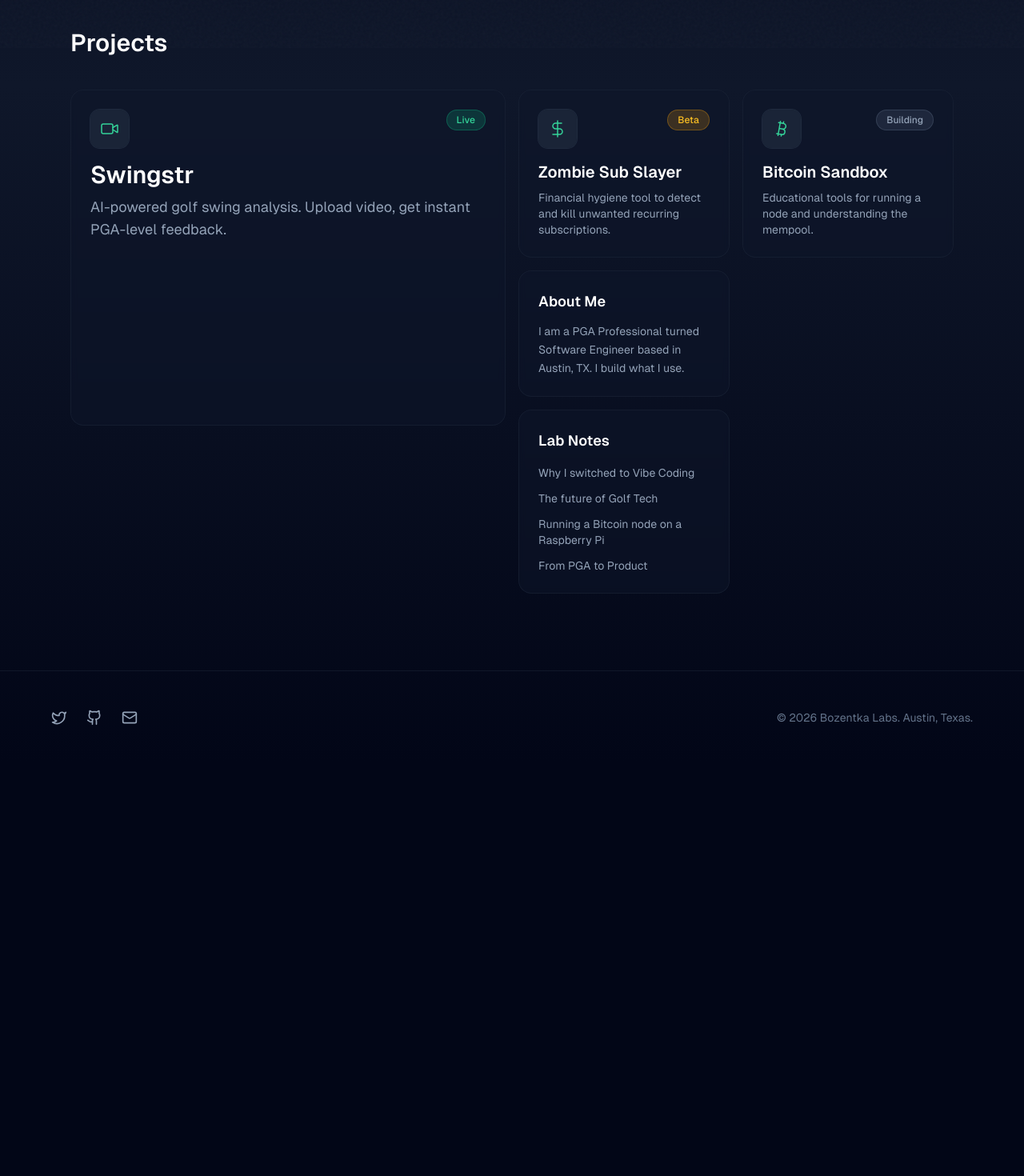
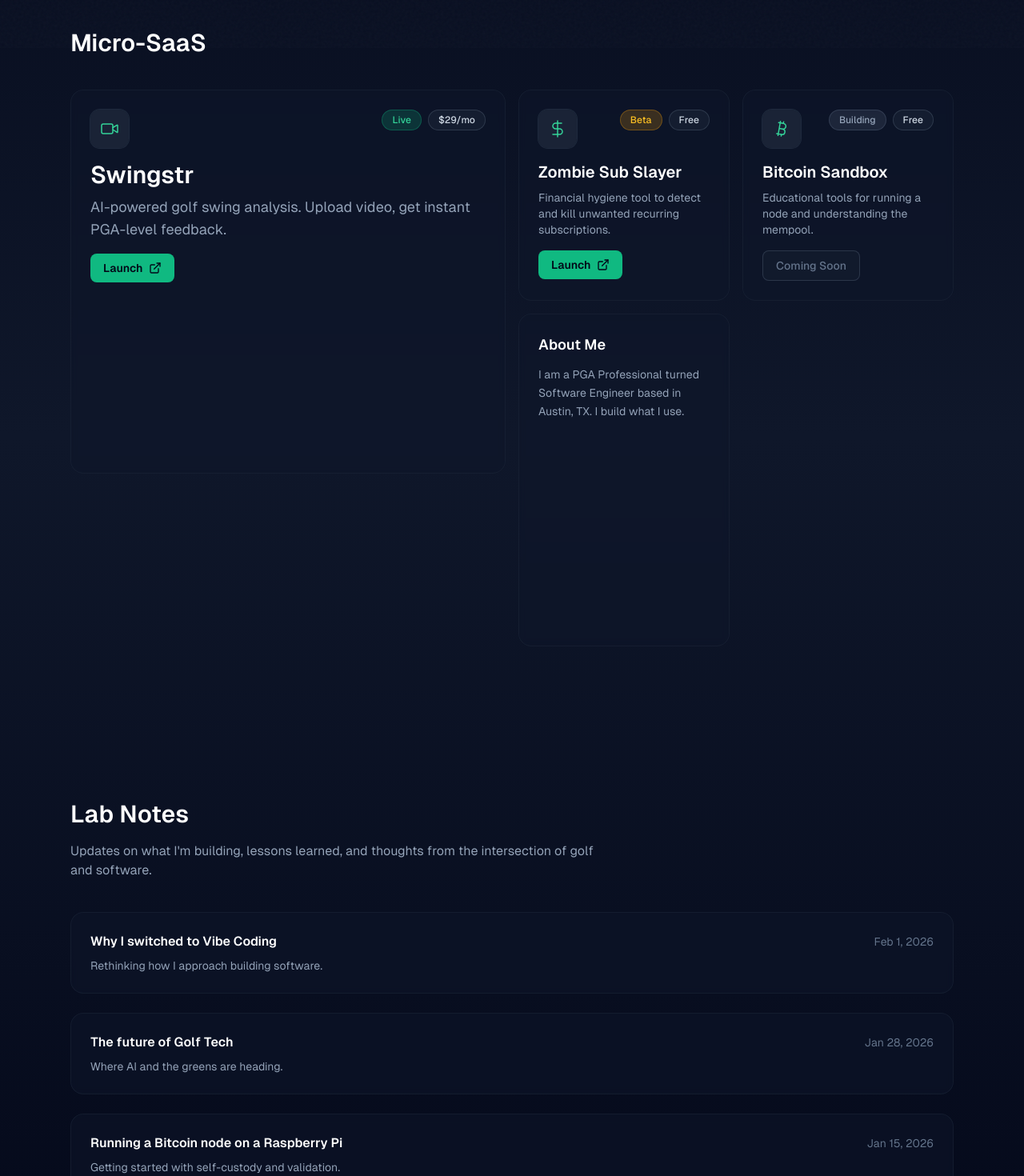
Before and after one commit to mpbozentka/bozentka.com, a Next.js app: page / in a window 1280 px wide. Shown: the part 740-2210 px from the top of the page at 80% size. Before the commit the page ends 1695 px from the top, so only its background shows below. Built offline with nearby package versions, Linux system fonts and the light colour scheme.

Commit message:
second commit

```diff
--- a/src/app/page.tsx
+++ b/src/app/page.tsx
@@ -3,10 +3,30 @@ import { Hero } from "@/components/hero";
 import { ProjectCard } from "@/components/project-card";
 
 const labNotes = [
-  { title: "Why I switched to Vibe Coding", slug: "vibe-coding" },
-  { title: "The future of Golf Tech", slug: "golf-tech-future" },
-  { title: "Running a Bitcoin node on a Raspberry Pi", slug: "bitcoin-node-pi" },
-  { title: "From PGA to Product", slug: "pga-to-product" },
+  {
+    title: "Why I switched to Vibe Coding",
+    slug: "vibe-coding",
+    date: "Feb 1, 2026",
+    excerpt: "Rethinking how I approach building software.",
+  },
+  {
+    title: "The future of Golf Tech",
+    slug: "golf-tech-future",
+    date: "Jan 28, 2026",
+    excerpt: "Where AI and the greens are heading.",
+  },
+  {
+    title: "Running a Bitcoin node on a Raspberry Pi",
+    slug: "bitcoin-node-pi",
+    date: "Jan 15, 2026",
+    excerpt: "Getting started with self-custody and validation.",
+  },
+  {
+    title: "From PGA to Product",
+    slug: "pga-to-product",
+    date: "Jan 5, 2026",
+    excerpt: "How the fairway led me to the keyboard.",
+  },
 ];
 
 export default function Home() {
@@ -20,15 +40,17 @@ export default function Home() {
           className="mx-auto max-w-6xl px-6 py-16 md:py-24"
         >
           <h2 className="mb-10 text-2xl font-semibold text-white md:text-3xl">
-            Projects
+            Micro-SaaS
           </h2>
-          <div className="grid auto-rows-[minmax(180px,auto)] gap-4 sm:grid-cols-2 lg:grid-cols-4">
+          <div className="grid auto-rows-[minmax(200px,auto)] gap-4 sm:grid-cols-2 lg:grid-cols-4">
             <ProjectCard
               title="Swingstr"
               description="AI-powered golf swing analysis. Upload video, get instant PGA-level feedback."
               badge="Live"
               badgeVariant="live"
               icon="video"
+              pricing="$29/mo"
+              launchUrl="https://swingstr.com"
               featured
             />
             <ProjectCard
@@ -37,6 +59,8 @@ export default function Home() {
               badge="Beta"
               badgeVariant="beta"
               icon="dollar"
+              pricing="Free"
+              launchUrl="https://zombiesublayer.com"
             />
             <ProjectCard
               title="Bitcoin Sandbox"
@@ -44,6 +68,8 @@ export default function Home() {
               badge="Building"
               badgeVariant="building"
               icon="bitcoin"
+              pricing="Free"
+              launchUrl={null}
             />
             <div className="flex flex-col gap-4 sm:col-span-2 lg:col-span-1 lg:row-span-2">
               <article className="group flex-1 rounded-2xl border border-slate-800/50 bg-slate-900/50 p-6 backdrop-blur-sm transition-transform duration-200 hover:scale-[1.02] hover:border-slate-700/50 hover:bg-slate-800/50">
@@ -53,24 +79,35 @@ export default function Home() {
                   Austin, TX. I build what I use.
                 </p>
               </article>
-              <div className="flex-1 rounded-2xl border border-slate-800/50 bg-slate-900/50 p-6 backdrop-blur-sm">
-                <h3 className="mb-4 text-lg font-semibold text-white">
-                  Lab Notes
-                </h3>
-                <ul className="space-y-3">
-                  {labNotes.map((note) => (
-                    <li key={note.slug}>
-                      <a
-                        href={`/notes/${note.slug}`}
-                        className="block text-sm text-slate-400 transition-colors hover:text-emerald-400"
-                      >
-                        {note.title}
-                      </a>
-                    </li>
-                  ))}
-                </ul>
-              </div>
             </div>
+          </div>
+        </section>
+
+        <section
+          id="lab-notes"
+          className="mx-auto max-w-6xl px-6 py-16 md:py-24"
+        >
+          <h2 className="mb-4 text-2xl font-semibold text-white md:text-3xl">
+            Lab Notes
+          </h2>
+          <p className="mb-10 max-w-2xl text-slate-400">
+            Updates on what I&apos;m building, lessons learned, and thoughts from
+            the intersection of golf and software.
+          </p>
+          <div className="space-y-6">
+            {labNotes.map((note) => (
+              <a
+                key={note.slug}
+                href={`/notes/${note.slug}`}
+                className="block rounded-2xl border border-slate-800/50 bg-slate-900/50 p-6 backdrop-blur-sm transition-colors hover:border-slate-700/50 hover:bg-slate-800/50"
+              >
+                <div className="flex flex-col gap-2 sm:flex-row sm:items-baseline sm:justify-between">
+                  <h3 className="font-semibold text-white">{note.title}</h3>
+                  <span className="text-sm text-slate-500">{note.date}</span>
+                </div>
+                <p className="mt-2 text-sm text-slate-400">{note.excerpt}</p>
+              </a>
+            ))}
           </div>
         </section>
 
--- a/src/components/project-card.tsx
+++ b/src/components/project-card.tsx
@@ -1,7 +1,7 @@
 "use client";
 
 import { motion } from "framer-motion";
-import { Bitcoin, DollarSign, Video } from "lucide-react";
+import { ExternalLink, Bitcoin, DollarSign, Video } from "lucide-react";
 
 export type BadgeVariant = "live" | "beta" | "building";
 export type ProjectIcon = "video" | "dollar" | "bitcoin";
@@ -18,6 +18,8 @@ interface ProjectCardProps {
   badge: string;
   badgeVariant: BadgeVariant;
   icon: ProjectIcon;
+  pricing: string;
+  launchUrl?: string | null;
   featured?: boolean;
 }
 
@@ -33,9 +35,13 @@ export function ProjectCard({
   badge,
   badgeVariant,
   icon,
+  pricing,
+  launchUrl,
   featured = false,
 }: ProjectCardProps) {
   const Icon = iconMap[icon];
+  const canLaunch = launchUrl && badgeVariant !== "building";
+
   return (
     <motion.article
       className={`group relative overflow-hidden rounded-2xl border border-slate-800/50 bg-slate-900/50 p-6 backdrop-blur-sm transition-colors hover:border-slate-700/50 hover:bg-slate-800/50 ${
@@ -49,11 +55,16 @@ export function ProjectCard({
           <div className="flex h-12 w-12 shrink-0 items-center justify-center rounded-xl bg-slate-800/80 text-emerald-400 ring-1 ring-slate-700/50">
             <Icon className="h-6 w-6" strokeWidth={1.5} />
           </div>
-          <span
-            className={`shrink-0 rounded-full border px-3 py-1 text-xs font-medium ${badgeStyles[badgeVariant]}`}
-          >
-            {badge}
-          </span>
+          <div className="flex flex-wrap items-center gap-2 justify-end">
+            <span
+              className={`shrink-0 rounded-full border px-3 py-1 text-xs font-medium ${badgeStyles[badgeVariant]}`}
+            >
+              {badge}
+            </span>
+            <span className="rounded-full border border-slate-600/50 bg-slate-800/50 px-3 py-1 text-xs font-medium text-slate-300">
+              {pricing}
+            </span>
+          </div>
         </div>
 
         <h3
@@ -70,6 +81,24 @@ export function ProjectCard({
         >
           {description}
         </p>
+
+        <div className="mt-4 flex-1">
+          {canLaunch ? (
+            <a
+              href={launchUrl}
+              target="_blank"
+              rel="noopener noreferrer"
+              className="inline-flex items-center gap-2 rounded-lg bg-emerald-500 px-4 py-2 text-sm font-semibold text-slate-950 transition-colors hover:bg-emerald-400"
+            >
+              Launch
+              <ExternalLink className="h-4 w-4" />
+            </a>
+          ) : (
+            <span className="inline-flex cursor-not-allowed items-center gap-2 rounded-lg border border-slate-600/50 bg-slate-800/30 px-4 py-2 text-sm font-medium text-slate-500">
+              Coming Soon
+            </span>
+          )}
+        </div>
       </div>
     </motion.article>
   );
```
